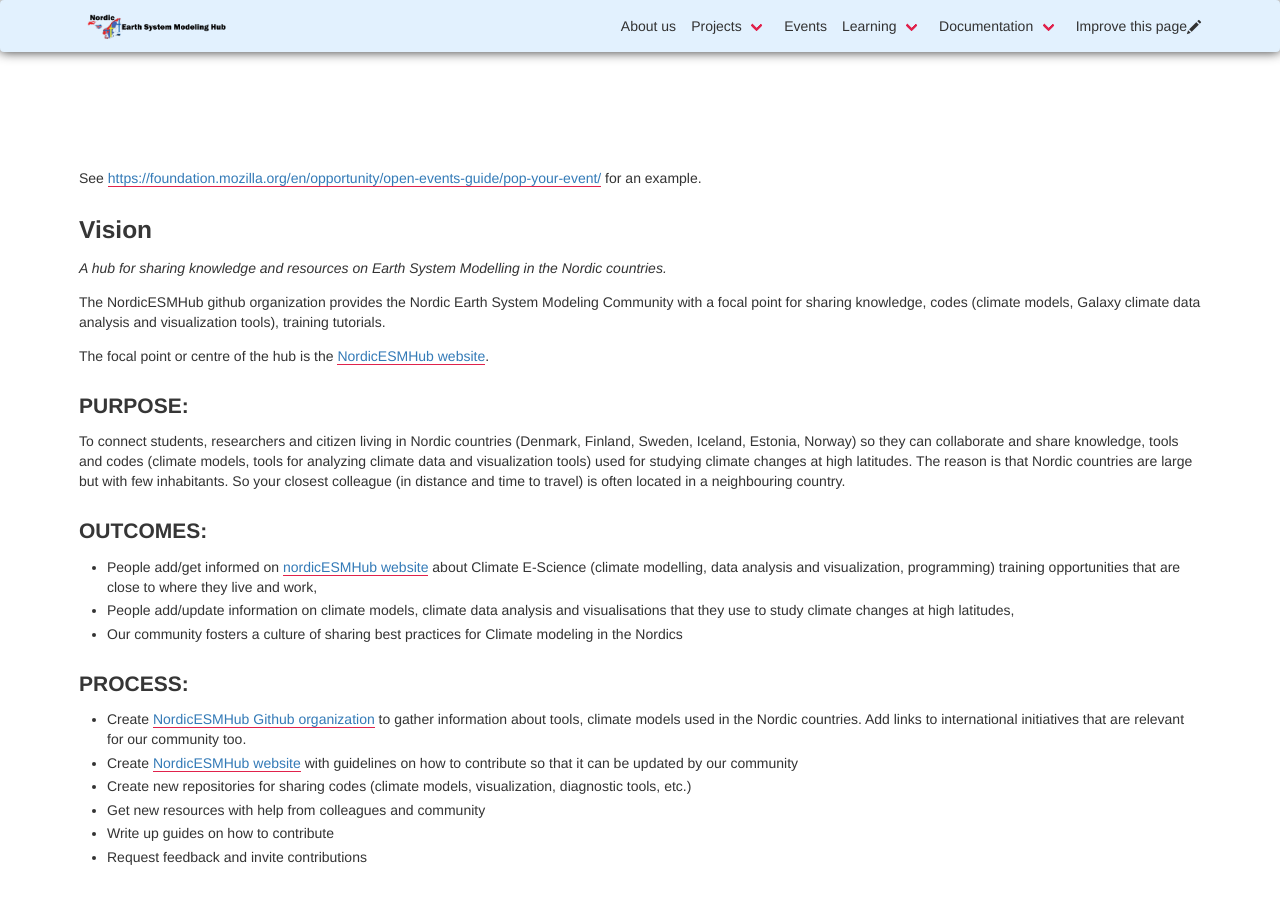
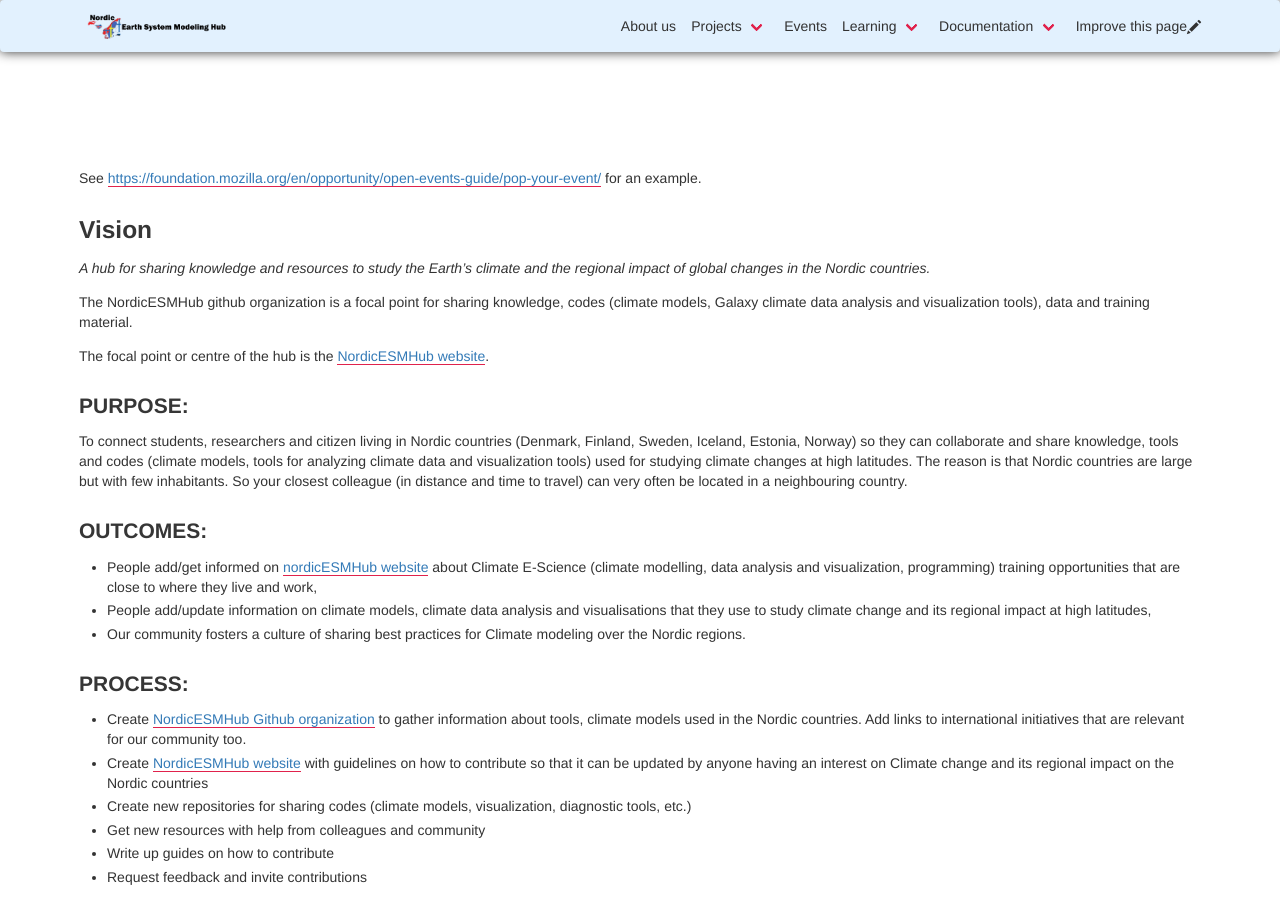
Before and after one commit to NordicESMhub/nordicesmhub.github.io, a Jekyll site: the page built from POP.md, in a window 1280 px wide and 900 px high, scrolled down 222 px. Built offline with Jekyll 4.4.1, drawn with Linux system fonts in a browser that asks for light colours; nearby versions of some CDN libraries; our own code applies the rules of GitHub Pages for plain Markdown files.

Commit message:
make our vision more accessible and understandable

```diff
--- a/POP.md
+++ b/POP.md
@@ -3,27 +3,27 @@ See [https://foundation.mozilla.org/en/opportunity/open-events-guide/pop-your-ev
 
 ## Vision
 
-*A hub for sharing knowledge and resources on Earth System Modelling in the Nordic countries.*
+*A hub for sharing knowledge and resources to study the Earth's climate and the regional impact of global changes in the Nordic countries.*
 
-The NordicESMHub github organization provides the Nordic Earth System Modeling Community with a focal point for sharing knowledge, codes (climate models, Galaxy climate data analysis and visualization tools), training tutorials.
+The NordicESMHub github organization is a focal point for sharing knowledge, codes (climate models, Galaxy climate data analysis and visualization tools), data and training material.
 
-The focal point or centre of the hub is the [NordicESMHub website]().
+The focal point or centre of the hub is the [NordicESMHub website](https://nordicesmhub.github.io/).
 
 ### PURPOSE:
 
-To connect students, researchers and citizen living in Nordic countries (Denmark, Finland, Sweden, Iceland, Estonia, Norway) so they can collaborate and share knowledge, tools and codes (climate models, tools for analyzing climate data and visualization tools) used for studying climate changes at high latitudes. The reason is that Nordic countries are large but with few inhabitants. So your closest colleague (in distance and time to travel) is often located in a neighbouring country.
+To connect students, researchers and citizen living in Nordic countries (Denmark, Finland, Sweden, Iceland, Estonia, Norway) so they can collaborate and share knowledge, tools and codes (climate models, tools for analyzing climate data and visualization tools) used for studying climate changes at high latitudes. The reason is that Nordic countries are large but with few inhabitants. So your closest colleague (in distance and time to travel) can very often be located in a neighbouring country.
 
 
 ### OUTCOMES:
 
 - People add/get informed on [nordicESMHub website](https://nordicesmhub.github.io/) about Climate E-Science (climate modelling, data analysis and visualization, programming) training opportunities that are close to where they live and work,
-- People add/update information on climate models, climate data analysis and visualisations that they use to study climate changes at high latitudes,
-- Our community fosters a culture of sharing best practices for Climate modeling in the Nordics
+- People add/update information on climate models, climate data analysis and visualisations that they use to study climate change and its regional impact at high latitudes,
+- Our community fosters a culture of sharing best practices for Climate modeling over the Nordic regions.
 
 ### PROCESS:
 
 - Create [NordicESMHub Github organization](https://github.com/NordicESMhub) to gather information about tools, climate models used in the Nordic countries. Add links to international initiatives that are relevant for our community too.
-- Create [NordicESMHub website](https://nordicesmhub.github.io/) with guidelines on how to contribute so that it can be updated by our community
+- Create [NordicESMHub website](https://nordicesmhub.github.io/) with guidelines on how to contribute so that it can be updated by anyone having an interest on Climate change and its regional impact on the Nordic countries
 - Create new repositories for sharing codes (climate models, visualization, diagnostic tools, etc.)
 - Get new resources with help from colleagues and community
 - Write up guides on how to contribute
```
